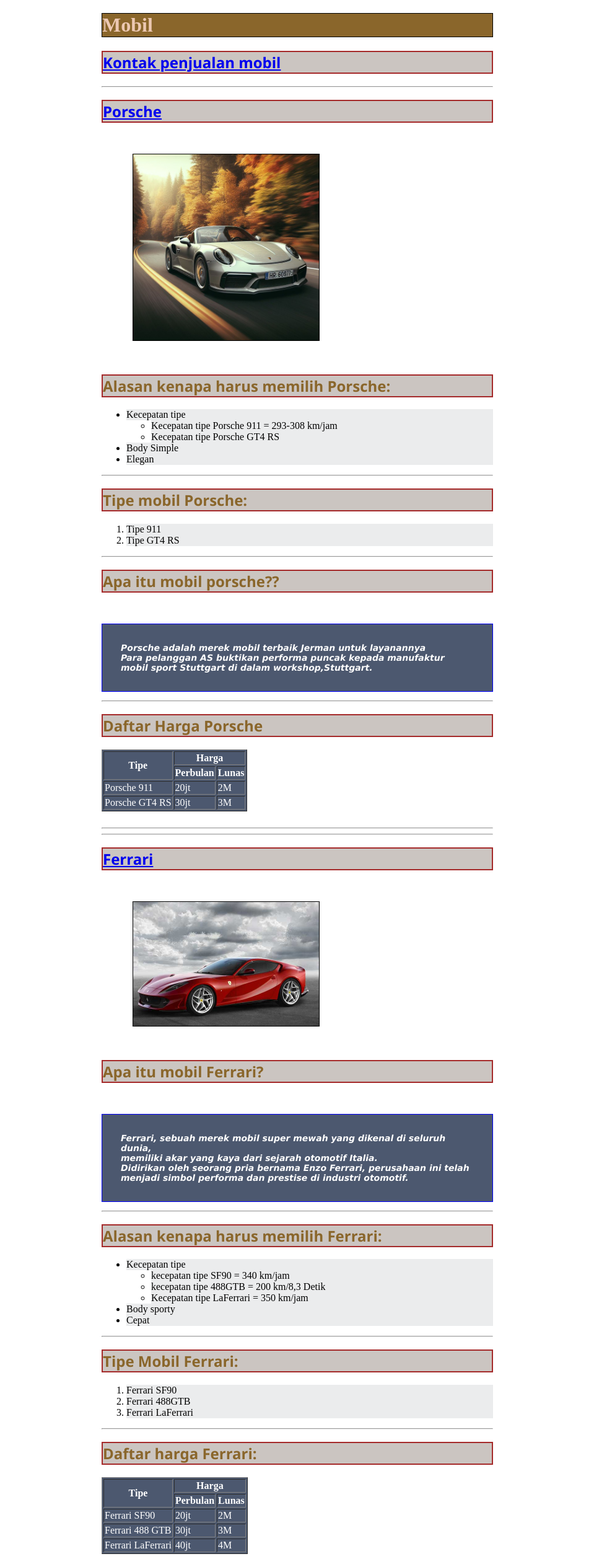
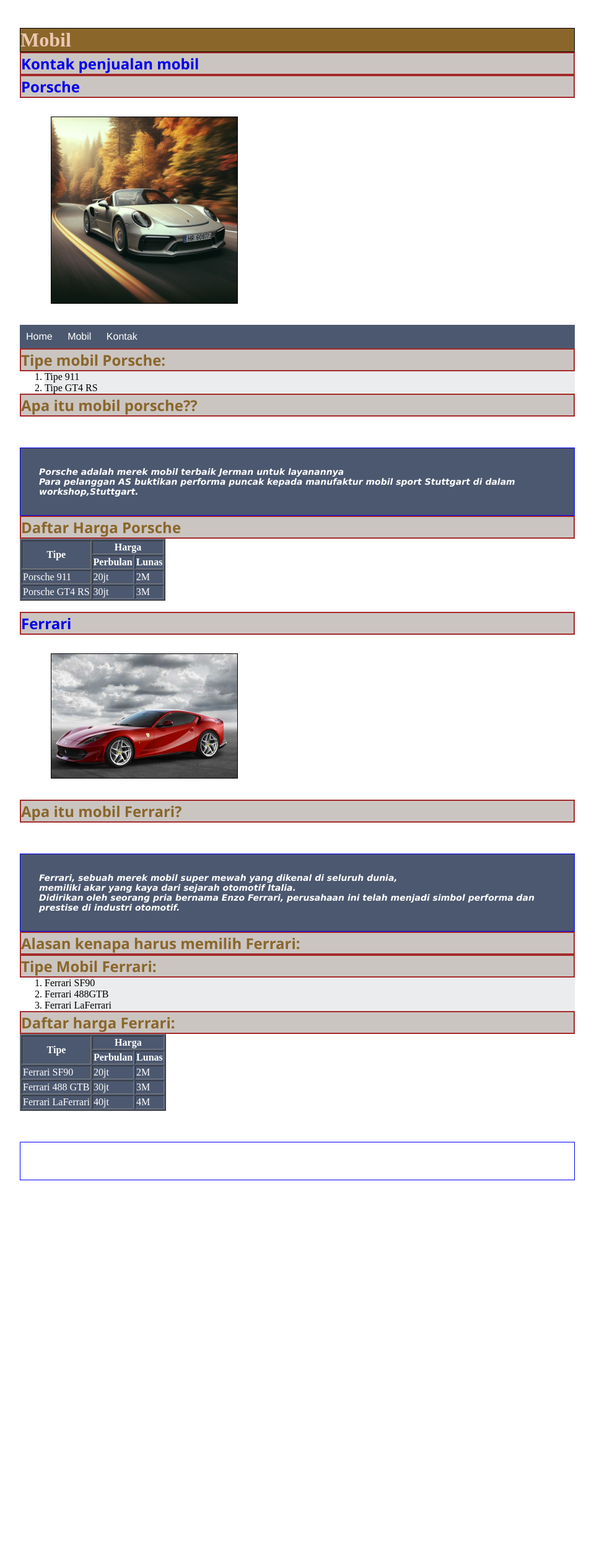
Before and after one commit to Ryan-Task/Video-Tugas, a PHP site: page / in a window 1280 px wide. Shown: the whole page at 62% size, without its empty margins (160-1119 px from the left). After the commit the page ends 1904 px from the top, so only its background shows below. Run offline with PHP 8.4, Linux system fonts and the light colour scheme.

Commit message:
update part 10

```diff
--- a/Html&Css/index.html
+++ b/Html&Css/index.html
@@ -8,30 +8,32 @@
   </head>
   <body>
     <div>
+      <div class="content">
+        <header>
           <h1>Mobil</h1>
           <h2>
             <a href="../pages/Kontak.html">Kontak penjualan mobil</a>
           </h2>
-      <hr />
           <h2 id="porsche"><a href="/pages/porsche.html">Porsche</a></h2>
           <img src="images/porsche.jpg" width="300" />
-      <h2>Alasan kenapa harus memilih Porsche:</h2>
           <ul>
-        <li>Kecepatan tipe</li>
+            <li><a href="#">Home</a></li>
+            <li>
+              <a href="#">Mobil</a>
               <ul>
-          <li>Kecepatan tipe Porsche 911 = 293-308 km/jam</li>
-          <li>Kecepatan tipe Porsche GT4 RS</li>
+                <li><a href="/pages/porsche.html">Porsche</a></li>
+                <li><a href="/pages/ferrari.html">Ferrari</a></li>
               </ul>
-        <li>Body Simple</li>
-        <li>Elegan</li>
+            </li>
+            <li><a href="/pages/Kontak.html">Kontak</a></li>
           </ul>
-      <hr />
+        </header>
+        <section>
           <h2>Tipe mobil Porsche:</h2>
           <ol>
             <li>Tipe 911</li>
             <li>Tipe GT4 RS</li>
           </ol>
-      <hr />
           <h2>Apa itu mobil porsche??</h2>
           <p class="warna font tebal miring">
             Porsche adalah merek mobil terbaik Jerman untuk <em>layanannya</em
@@ -39,7 +41,6 @@
             Para pelanggan AS buktikan performa <strong>puncak</strong> kepada
             manufaktur mobil sport Stuttgart di dalam workshop,Stuttgart.
           </p>
-      <hr />
           <h2>Daftar Harga Porsche</h2>
           <table border="1" class="warna">
             <thead>
@@ -66,8 +67,6 @@
             </tbody>
           </table>
           <br />
-      <hr />
-      <hr />
           <h2><a href="pages/ferrari.html">Ferrari</a></h2>
           <img src="images/ferrari.jpg" width="300" alt="" />
           <h2>Apa itu mobil Ferrari?</h2>
@@ -75,29 +74,16 @@
             Ferrari, sebuah merek mobil super mewah yang dikenal di seluruh
             dunia,<br />
             memiliki akar yang kaya dari sejarah otomotif Italia. <br />
-        Didirikan oleh seorang pria bernama Enzo Ferrari, perusahaan ini telah
-        menjadi simbol performa dan prestise di industri otomotif.
+            Didirikan oleh seorang pria bernama Enzo Ferrari, perusahaan ini
+            telah menjadi simbol performa dan prestise di industri otomotif.
           </p>
-      <hr />
           <h2>Alasan kenapa harus memilih Ferrari:</h2>
-      <ul>
-        <li>Kecepatan tipe</li>
-        <ul>
-          <li>kecepatan tipe SF90 = 340 km/jam</li>
-          <li>kecepatan tipe 488GTB = 200 km/8,3 Detik</li>
-          <li>Kecepatan tipe LaFerrari = 350 km/jam</li>
-        </ul>
-        <li>Body sporty</li>
-        <li>Cepat</li>
-      </ul>
-      <hr />
           <h2>Tipe Mobil Ferrari:</h2>
           <ol>
             <li>Ferrari SF90</li>
             <li>Ferrari 488GTB</li>
             <li>Ferrari LaFerrari</li>
           </ol>
-      <hr />
           <h2>Daftar harga Ferrari:</h2>
           <table border="1" class="warna">
             <thead>
@@ -128,6 +114,11 @@
               </tr>
             </tbody>
           </table>
+        </section>
+        <footer>
+          <p><i class="fa fa-copyright" aria-hidden="true"></i></p>
+        </footer>
+      </div>
     </div>
   </body>
 </html>
--- a/Html&Css/pages/ferrari.html
+++ b/Html&Css/pages/ferrari.html
@@ -19,7 +19,6 @@
         Didirikan oleh seorang pria bernama Enzo Ferrari, perusahaan ini telah
         menjadi simbol performa dan prestise di industri otomotif.
       </p>
-      <hr />
       <h2>Alasan kenapa harus memilih Ferrari:</h2>
       <ul>
         <li>Kecepatan tipe</li>
@@ -31,7 +30,6 @@
         <li>Body sporty</li>
         <li>Cepat</li>
       </ul>
-      <hr />
       <h2>Berdirinya perusahaan mobil ferrari</h2>
       <p class="tebal miring warna font">
         <strong>Ferrari</strong> adalah perusahaan Italia yang telah memproduksi
@@ -46,7 +44,6 @@
         <li>Ferrari 488GTB</li>
         <li>Ferrari LaFerrari</li>
       </ol>
-      <hr />
       <h2>Daftar harga Ferrari:</h2>
       <table border="1" class="warna">
         <thead>
--- a/Html&Css/pages/porsche.html
+++ b/Html&Css/pages/porsche.html
@@ -9,7 +9,6 @@
   <body>
     <div>
       <h2><a href="../index.html">Kembali</a></h2>
-      <hr />
       <h2 id="porsche">Porsche</h2>
       <img src="../images/porsche.jpg" width="300" alt="Porsche" />
       <h2>Alasan kenapa harus memilih Porsche:</h2>
@@ -22,13 +21,11 @@
         <li>Body Simple</li>
         <li>Elegan</li>
       </ul>
-      <hr />
       <h2>Tipe mobil Porsche:</h2>
       <ol class="font tebal">
         <li>Tipe 911</li>
         <li>Tipe GT4 RS</li>
       </ol>
-      <hr />
       <h2>Apa itu mobil Porsche?</h2>
       <p class="font warna miring tebal">
         Porsche adalah merek mobil terbaik Jerman untuk
@@ -36,7 +33,6 @@
         Para pelanggan AS membuktikan performa <strong>puncak</strong> kepada
         manufaktur mobil sport Stuttgart di dalam workshop, Stuttgart.
       </p>
-      <hr />
       <h2>Berdirinya perusahaan mobil porsche</h2>
       <p class="font warna miring tebal">
         Perusahaan ini didirikan di Stuttgart sebagai Dr. Ing. hc F. Porsche
@@ -44,7 +40,6 @@
         pada tahun 1931 oleh Ferdinand Porsche (1875–1951) dan menantunya Anton
         Piëch (1894–1952).
       </p>
-      <hr />
       <h2>Daftar Harga Porsche</h2>
       <table border="1" class="warna">
         <thead>
--- a/Html&Css/style.css
+++ b/Html&Css/style.css
@@ -1,11 +1,19 @@
+* {
+  margin: 0;
+}
+
 div {
-  width: 50%;
+  width: 70vw;
   margin: auto;
+}
+
+.content {
+  margin-top: 5%;
 }
 
 h1 {
   color: #ecc8b2;
-  border: 2px d;
+  border: 2px;
   background-color: #8a662b;
   /* dotted yaitu border titik titik */
   position: sticky;
@@ -68,3 +76,67 @@
 .tebal {
   font-weight: bold;
 }
+
+a {
+  text-decoration: none;
+}
+
+ul {
+  font-family: "Franklin Gothic Medium", "Arial Narrow", Arial, sans-serif;
+  background: #4c586f;
+  list-style: none;
+  margin: 0;
+  padding-left: 0;
+  /* list-style: none; untuk menghilangkan titik */
+  /* margin: 0px;
+  padding-left: 0px;*/
+  /* margin opx dan padding left 0px buat rata kiri */
+}
+
+ul li {
+  color: white;
+  background: #4c586f;
+  display: inline-block;
+  padding: 10px;
+  position: relative;
+  text-decoration: none;
+}
+ul li a {
+  color: white;
+}
+
+ul li:hover {
+  background: #8a662b;
+  cursor: pointer;
+}
+
+ul li ul {
+  background: #ecc8b2;
+  visibility: hidden;
+  position: absolute;
+  margin-top: 0.5rem;
+  left: 0;
+  display: none;
+}
+
+ul li:hover > ul,
+ul li ul :hover {
+  visibility: visible;
+  display: block;
+}
+
+ul li ul li {
+  clear: both;
+  width: 100%;
+}
+
+@media only screen and (max-width: 600px) {
+  body {
+    background: #cbc5c1;
+    font-family: "Franklin Gothic Medium", "Arial Narrow", Arial, sans-serif;
+  }
+
+  ul li {
+    background: #ecc8b2;
+  }
+}
```
Lines whose indentation alone changed are shown as unchanged.
